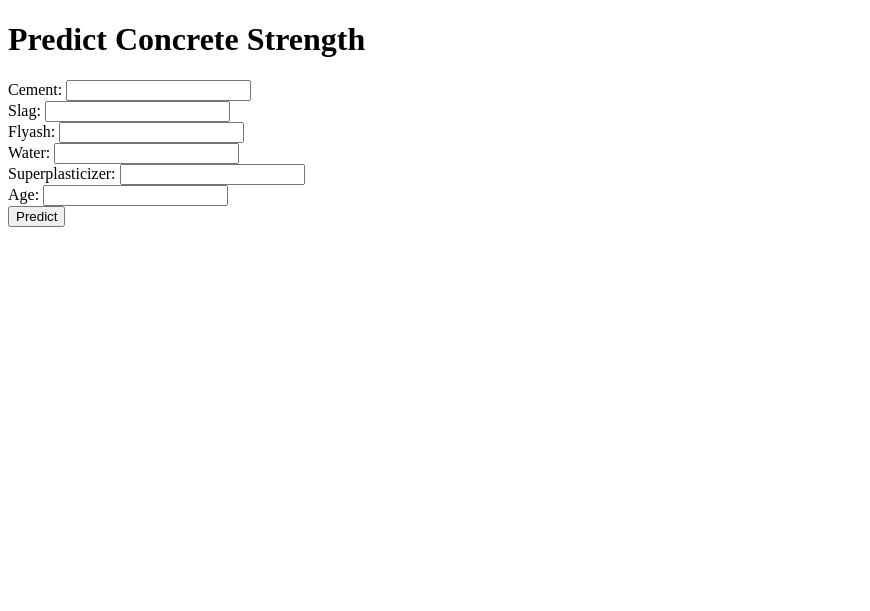
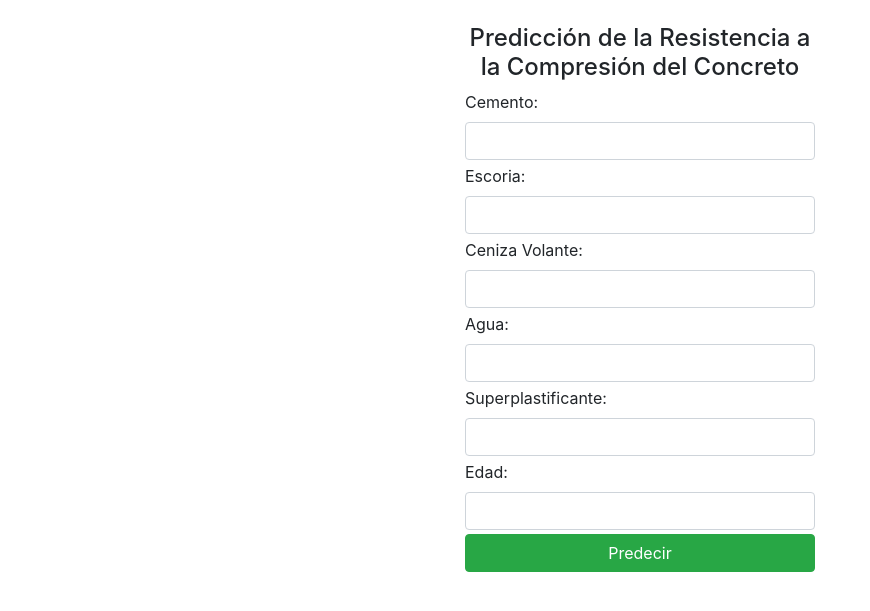
Before and after one commit to isaiale/proyectoM2Flask, a Flask app: page / in a window 1280 px wide. Shown: the top 611 px of the page, without its empty margins (0-870 px from the left). Run offline with Flask 3, Linux system fonts and the light colour scheme; parts of the project's set-up code (start-up, migrations or seed data) failed here and were passed over; some libraries are stand-ins or nearby versions.

Commit message:
Update index.html

```diff
--- a/templates/index.html
+++ b/templates/index.html
@@ -1,20 +1,47 @@
 <!DOCTYPE html>
-<html>
+<html lang="es">
 <head>
-    <title>Concrete Strength Prediction</title>
+    <meta charset="UTF-8">
+    <meta name="viewport" content="width=device-width, initial-scale=1.0">
+    <title>Predicción de la Resistencia del Concreto</title>
+    <link rel="stylesheet" href="https://stackpath.bootstrapcdn.com/bootstrap/4.3.1/css/bootstrap.min.css">
 </head>
 <body>
-    <h1>Predict Concrete Strength</h1>
-    <form id="predictionForm">
-        Cement: <input type="text" id="cement"><br>
-        Slag: <input type="text" id="slag"><br>
-        Flyash: <input type="text" id="flyash"><br>
-        Water: <input type="text" id="water"><br>
-        Superplasticizer: <input type="text" id="superplasticizer"><br>
-        Age: <input type="text" id="age"><br>
-        <input type="submit" value="Predict">
-    </form>
-    <h2 id="result"></h2>
+    <div class="container">
+        <div class="row justify-content-center">
+            <div class="col-md-4">
+                <h4 class="text-center mt-4">Predicción de la Resistencia a la Compresión del Concreto</h4>
+                <form id="predictionForm" class="mt-2">
+                    <div class="form-group mb-1">
+                        <label for="cement">Cemento:</label>
+                        <input type="text" class="form-control" id="cement">
+                    </div>
+                    <div class="form-group mb-1">
+                        <label for="slag">Escoria:</label>
+                        <input type="text" class="form-control" id="slag">
+                    </div>
+                    <div class="form-group mb-1">
+                        <label for="flyash">Ceniza Volante:</label>
+                        <input type="text" class="form-control" id="flyash">
+                    </div>
+                    <div class="form-group mb-1">
+                        <label for="water">Agua:</label>
+                        <input type="text" class="form-control" id="water">
+                    </div>
+                    <div class="form-group mb-1">
+                        <label for="superplasticizer">Superplastificante:</label>
+                        <input type="text" class="form-control" id="superplasticizer">
+                    </div>
+                    <div class="form-group mb-1">
+                        <label for="age">Edad:</label>
+                        <input type="text" class="form-control" id="age">
+                    </div>
+                    <button type="submit" class="btn btn-success btn-block">Predecir</button>
+                </form>
+                <h3 id="result" class="text-center mt-4"></h3>
+            </div>
+        </div>
+    </div>
 
     <script>
         document.getElementById('predictionForm').onsubmit = async (e) => {
@@ -38,7 +65,7 @@
             });
 
             const result = await response.json();
-            document.getElementById('result').innerText = `Predicted Strength: ${result.prediction}`;
+            document.getElementById('result').innerText = `Resistencia Predicha: ${result.prediction}`;
         };
     </script>
 </body>
```
